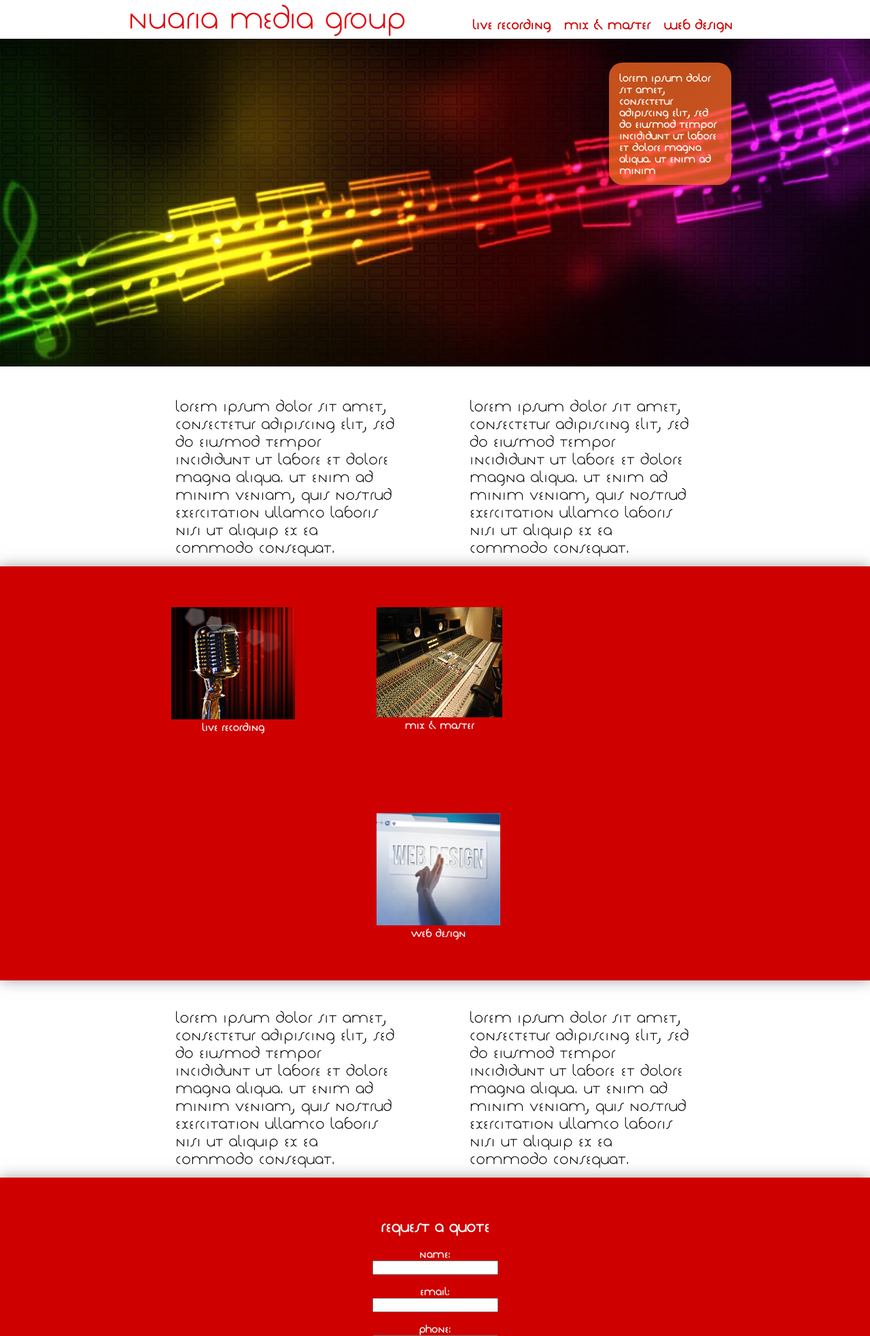
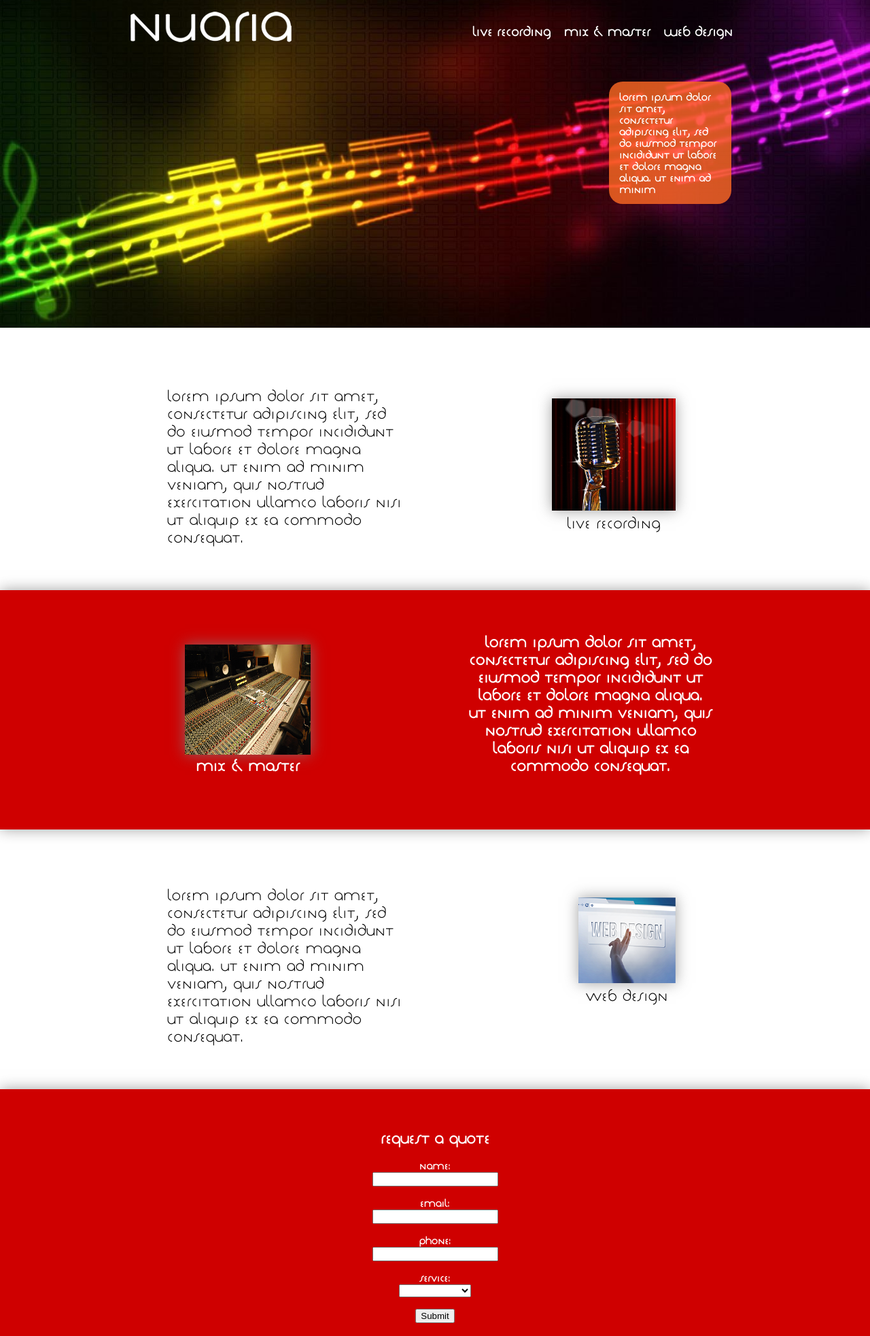
Before and after one commit to jmoney618/music_man, a PHP site: page / in a window 1280 px wide. Shown: the top 1965 px of the page at 68% size. Run offline with PHP 8.4, Linux system fonts and the light colour scheme.

Commit message:
Removed tables and replaced with div's.  Altered .css to update page formatting.

```diff
--- a/index.php
+++ b/index.php
@@ -9,8 +9,10 @@
 
 <body>
 <header><!-- Header, nav, & hero image -->
+    <img src="images/hero_music.png" id="hero_image" alt=""/><!-- Hero img -->
     <div class="container">
-        <div id="logo_wrapper"> <a href="index.php" id="logo">Nuaria Media Group</a> </div>
+        <div id="top-navigation">
+            <div id="logo_wrapper"><a href="index.php" id="logo">Nuaria Media Group</a></div>
             <nav>
                 <ul>
                     <li><a href="#">live recording</a></li>
@@ -19,58 +21,56 @@
                 </ul>
             </nav>
         </div>
-    <img src="images/hero_music.png" id="hero_image" alt=""/><!-- Hero img -->
-    <div id="hero_article">Lorem ipsum dolor sit amet, consectetur adipiscing elit, sed do eiusmod tempor incididunt ut labore et dolore magna aliqua. Ut enim ad minim </div>
+        <div id="hero_article">Lorem ipsum dolor sit amet, consectetur adipiscing elit, sed do eiusmod tempor incididunt
+            ut labore et dolore magna aliqua. Ut enim ad minim
+        </div>
+    </div>
 </header>
 <!-- Main content section 1 -->
 <div class="content">
     <div class="container">
-        <table>
-            <tbody>
-            <tr>
-                <td>Lorem ipsum dolor sit amet, consectetur adipiscing elit, sed do eiusmod tempor incididunt ut labore et dolore magna aliqua. Ut enim ad minim veniam, quis nostrud exercitation ullamco laboris nisi ut aliquip ex ea commodo consequat.</td>
-                <td>Lorem ipsum dolor sit amet, consectetur adipiscing elit, sed do eiusmod tempor incididunt ut labore et dolore magna aliqua. Ut enim ad minim veniam, quis nostrud exercitation ullamco laboris nisi ut aliquip ex ea commodo consequat.</td>
-            </tr>
-            </tbody>
-        </table>
+        <div id="article-left">
+            <p>Lorem ipsum dolor sit amet, consectetur adipiscing elit, sed do eiusmod tempor incididunt ut labore
+            et dolore magna aliqua. Ut enim ad minim veniam, quis nostrud exercitation ullamco laboris nisi ut
+            aliquip ex ea commodo consequat.</p>
         </div>
-</div><!-- End Main content section 1 -->
-<!-- Preview content section -->
-<div class="red-backdrop">
-    <div class="container">
-        <div id="inner_preview">
         <!-- Live Recording div -->
         <div id="live_recording">
             <div><img src="images/retro-mic.png" width="182" height="165" alt=""/></div>
             <!-- Live Recording caption -->
             <div class="caption">Live Recording</div>
         </div><!-- End Live Recording pic and caption div -->
-            <!-- Mix & Master div -->
+    </div>
+</div><!-- End Main content section 1 -->
+<!-- Preview content section -->
+<div class="red-backdrop">
+    <div class="container">
         <div id="mix_master">
             <div><img src="images/recording-studio.png" width="185" height="162" alt=""/></div>
             <!-- Mix & Master caption -->
             <div class="caption">Mix &amp; Master</div>
         </div><!-- End Mix & Master and caption div -->
-            <!-- Web Design div -->
-            <div id="web_design">
-                <div><img src="images/web-design-img.png" width="182" height="165" alt=""></div>
-                <div class="caption">Web Design</div>
-            </div><!-- End Web Design and caption div -->
-        </div><!-- End inner_preview -->
+        <div id="article-right">
+            <p>Lorem ipsum dolor sit amet, consectetur adipiscing elit, sed do eiusmod tempor incididunt ut labore
+                et dolore magna aliqua. Ut enim ad minim veniam, quis nostrud exercitation ullamco laboris nisi ut
+                aliquip ex ea commodo consequat.</p>
+        </div>
     </div>
 </div><!-- End preview -->
 <div class="clear"></div>
 <!-- Main content section 2 -->
 <div class="content">
     <div class="container">
-        <table>
-            <tbody>
-            <tr>
-                <td>Lorem ipsum dolor sit amet, consectetur adipiscing elit, sed do eiusmod tempor incididunt ut labore et dolore magna aliqua. Ut enim ad minim veniam, quis nostrud exercitation ullamco laboris nisi ut aliquip ex ea commodo consequat.</td>
-                <td>Lorem ipsum dolor sit amet, consectetur adipiscing elit, sed do eiusmod tempor incididunt ut labore et dolore magna aliqua. Ut enim ad minim veniam, quis nostrud exercitation ullamco laboris nisi ut aliquip ex ea commodo consequat.</td>
-            </tr>
-            </tbody>
-        </table>
+        <div id="article-left">
+            <p>Lorem ipsum dolor sit amet, consectetur adipiscing elit, sed do eiusmod tempor incididunt ut labore
+                et dolore magna aliqua. Ut enim ad minim veniam, quis nostrud exercitation ullamco laboris nisi ut
+                aliquip ex ea commodo consequat.</p>
+        </div>
+        <!-- Web Design div -->
+        <div id="web_design">
+            <div><img src="images/web-design-img.png" width="143" height="126" alt=""></div>
+            <div class="caption">Web Design</div>
+        </div><!-- End Web Design and caption div -->
     </div>
 </div><!-- End Main content section 2 -->
 <!-- Form section -->
@@ -102,6 +102,6 @@
     </div>
 </div>
 <div class="clear"></div>
-<footer> Nuaria Media Group&copy; | <a href="#">About Us</a> | <a href="#">Contact Us</a> </footer>
+<footer> Nuaria Media Group&copy; | <a href="#">About Us</a> | <a href="#">Contact Us</a></footer>
 </body>
 </html>
--- a/styles/main.css
+++ b/styles/main.css
@@ -25,8 +25,13 @@ a {
 	margin: auto;
 }
 #hero_image {
-	position: relative;
 	width: 100%;
+}
+#top-navigation{
+	width: 70%;
+	margin: auto;
+	position: absolute;
+	top: 10px;
 }
 #logo_wrapper {
 	height: 50px;
@@ -37,7 +42,7 @@ a {
 	padding-top: 7px;
 }
 #logo {
-	background: url("../images/nuaria_website_logo.png") no-repeat;
+	background: url("../images/nuarialogowhite.png") no-repeat;
 	display: block;
 	width: 403px;
 	height: 46px;
@@ -54,7 +59,7 @@ nav li {
 	margin: 10px 0 -4px -6px;
 }
 nav a {
-	color: #cf0000;
+	color: #fff;
 	font-weight: bold;
 	font-size: 20px;
 	padding: 10px;
@@ -70,10 +75,10 @@ nav a:hover {
 	display: block;
 	position: absolute;
 	left: 70%;
-	top: 92px;
+	top: 120px;
 	color: #fff;
 	font-weight: bold;
-	background-color: rgba(255,107,35,0.75);
+	background-color: rgba(255,107,35,0.8);
 	border-radius: 20px;
 	padding: 15px;
 	overflow: hidden;
@@ -84,15 +89,36 @@ nav a:hover {
 	padding: 20px;
 	font-size: 24px;
 }
-table {
-	border: 0;
-	margin: auto;
+#article-left p {
+	float: left;
+	width: 40%;
+	padding: 40px;
+	font-size: 24px;
 }
-td {
-	padding: 20px 50px;
+#article-right p {
+	float: right;
+	width: 40%;
+	padding: 40px;
+	font-size: 24px;
+
 }
-#article1, #article2 {
+#live_recording, #mix_master, #web_design {
+	padding: 40px;
+	margin: 40px;
+}
+#live_recording, #web_design {
+	float: right;
+}
+#mix_master {
 	float: left;
+}
+#live_recording img, #mix_master img, #web_design img {
+	-webkit-box-shadow: 0 0 20px 0 rgba(130,130,130,0.75);
+	box-shadow: 0 0 20px 0 rgba(130,130,130,0.75);
+}
+.caption {
+	text-align: center;
+	font-size: 24px;
 }
 .red-backdrop {
 	color: #fff;
@@ -103,11 +129,6 @@ td {
 	text-align: center;
 	-webkit-box-shadow: 0 0 20px 0 rgba(130,130,130,0.75);
 	box-shadow: 0 0 20px 0 rgba(130,130,130,0.75);
-}
-#live_recording, #mix_master, #web_design {
-	float: left;
-	padding: 20px;
-	margin: 40px;
 }
 #contact {
 	margin: 20px auto;
```
Lines whose indentation alone changed are shown as unchanged.
